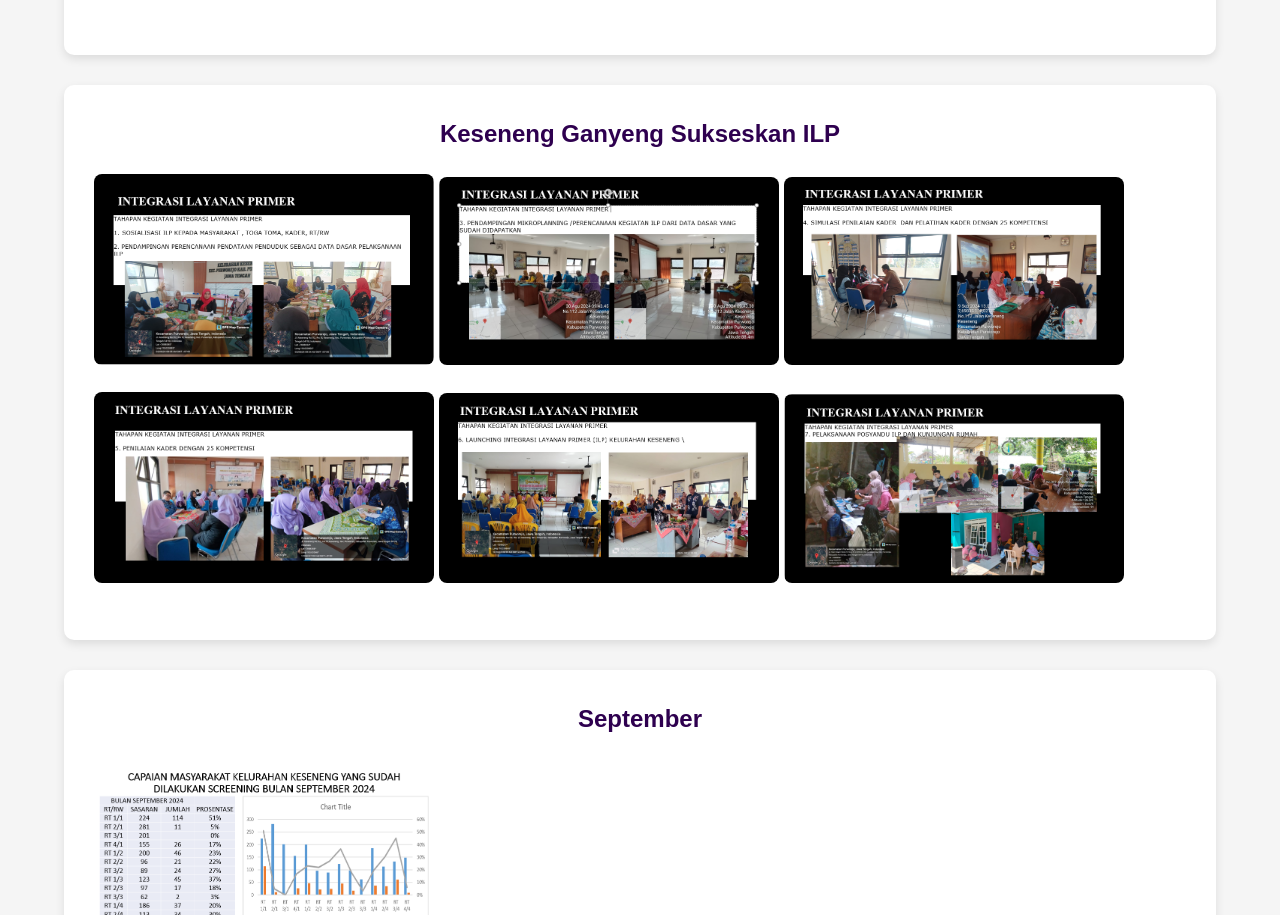
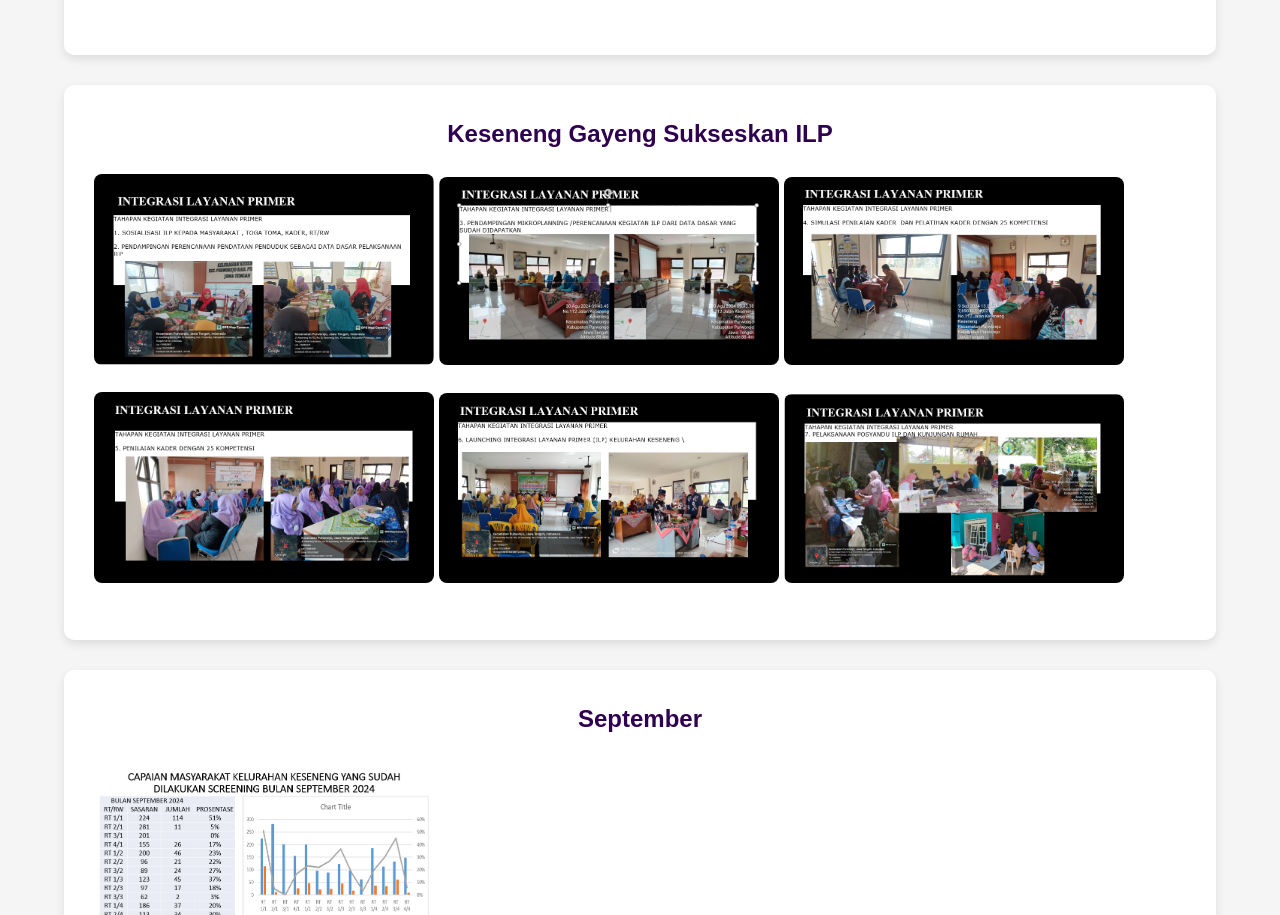
Before and after one commit to PuskesmasMranti/Home, a plain HTML site: page index.html in a window 1280 px wide. Shown: the part 2302-3217 px from the top of the page. Drawn offline with Linux system fonts and the light colour scheme.

Commit message:
Update index.html

```diff
--- a/index.html
+++ b/index.html
@@ -65,7 +65,7 @@
         </div>
     </div>
     <div class="photo-container">
-        <h2 class="container-title">Keseneng Ganyeng Sukseskan ILP</h2>
+        <h2 class="container-title">Keseneng Gayeng Sukseskan ILP</h2>
         <div class="photo-gallery2">
             <img src="Ganyeng1.png" alt="Foto 1" class="photo-item">
             <img src="Ganyeng2.png" alt="Foto 2" class="photo-item">
```
